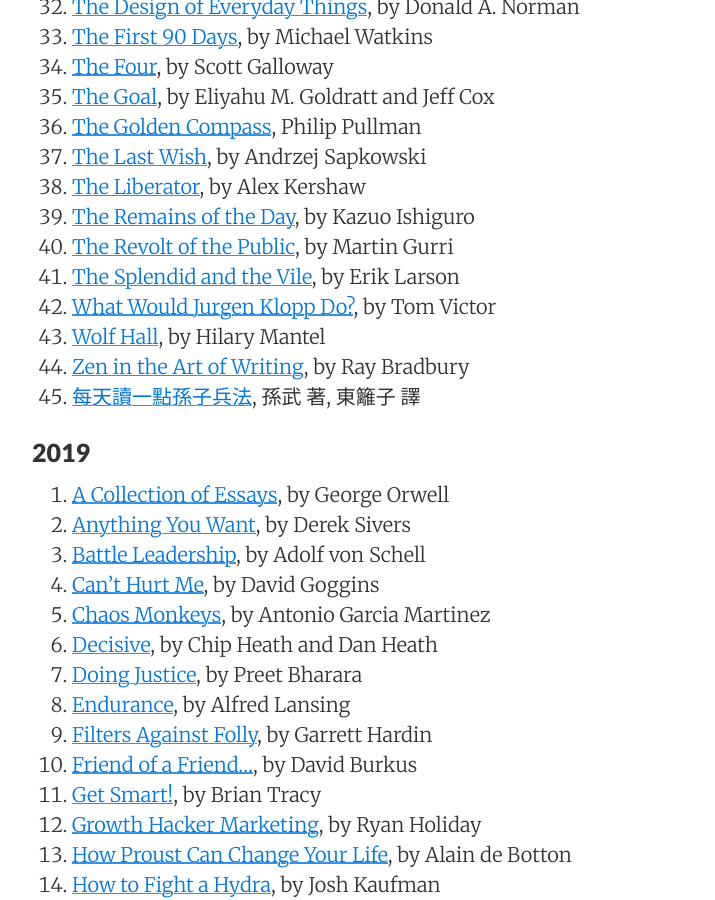
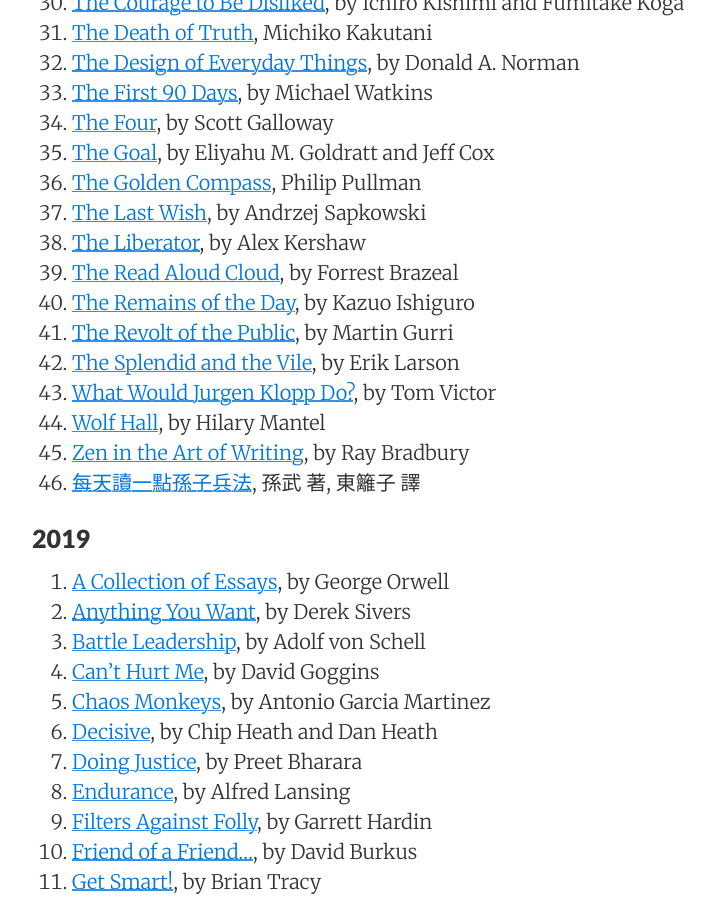
Before and after one commit to sewardlee337/sewardlee337.github.io, a Jekyll site: the page built from readinglist.md, in a window 1280 px wide and 900 px high, scrolled down 1576 px. Shown: the whole window, without its empty margins (188-903 px from the left). Built offline with Jekyll 4.4.1, drawn with Linux system fonts in a browser that asks for light colours; nearby versions of some CDN libraries.

Commit message:
Update reading list

```diff
--- a/readinglist.md
+++ b/readinglist.md
@@ -58,6 +61,7 @@ _"My alma mater was books, a good library... I could spend the rest of my life r
 1. [The Golden Compass](https://amzn.to/2wTKMqk), Philip Pullman
 1. [The Last Wish](https://amzn.to/2QBo39P), by Andrzej Sapkowski
 1. [The Liberator](https://amzn.to/3lNL3zP), by Alex Kershaw
+1. [The Read Aloud Cloud](https://amzn.to/3aqzR9t), by Forrest Brazeal
 1. [The Remains of the Day](https://amzn.to/34vWaFB), by Kazuo Ishiguro
 1. [The Revolt of the Public](https://amzn.to/33PXPaz), by Martin Gurri
 1. [The Splendid and the Vile](https://amzn.to/3f1N9Zb), by Erik Larson
```
Also changed, not shown: other parts of readinglist.md (+3 -0 lines).
